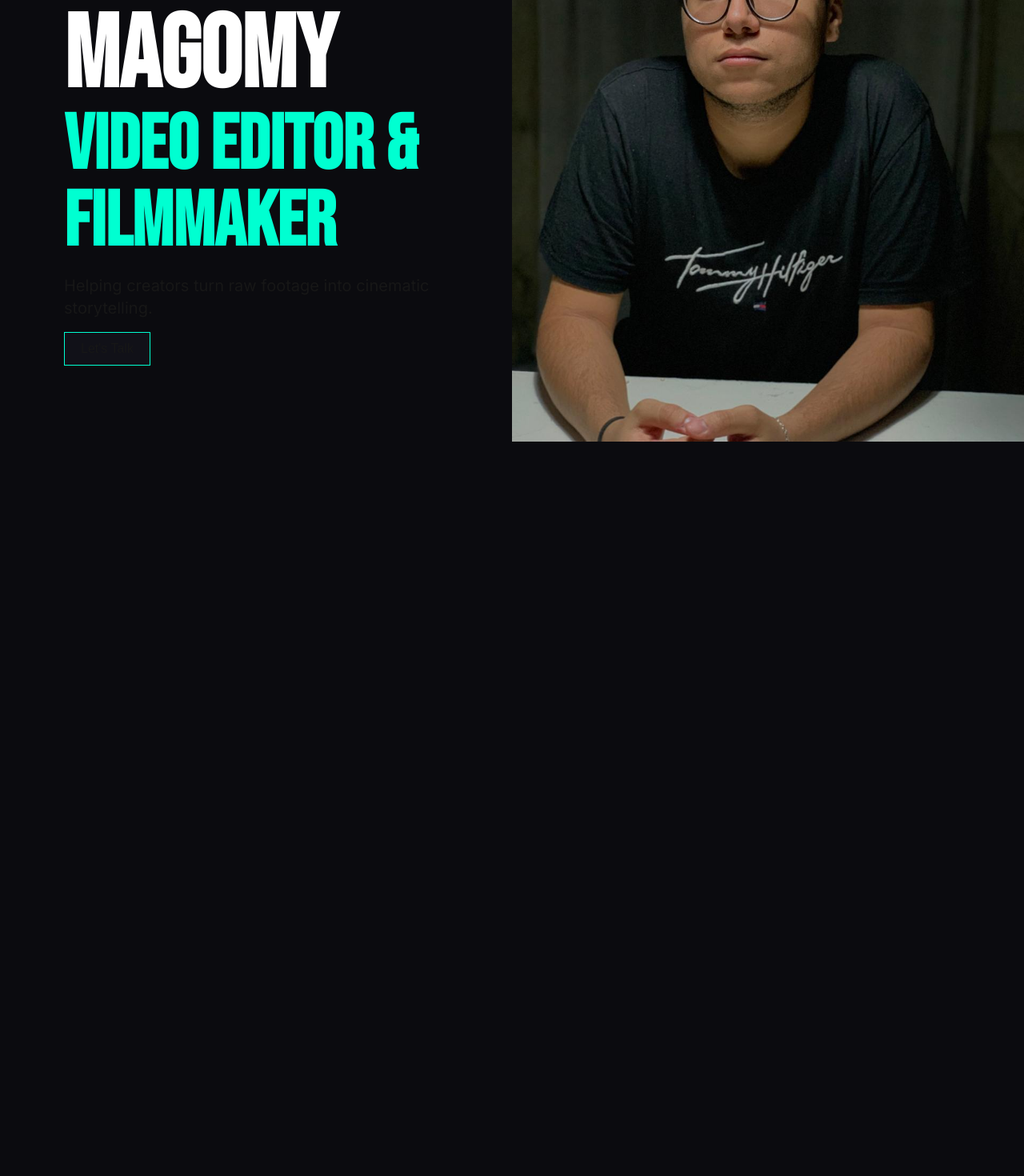
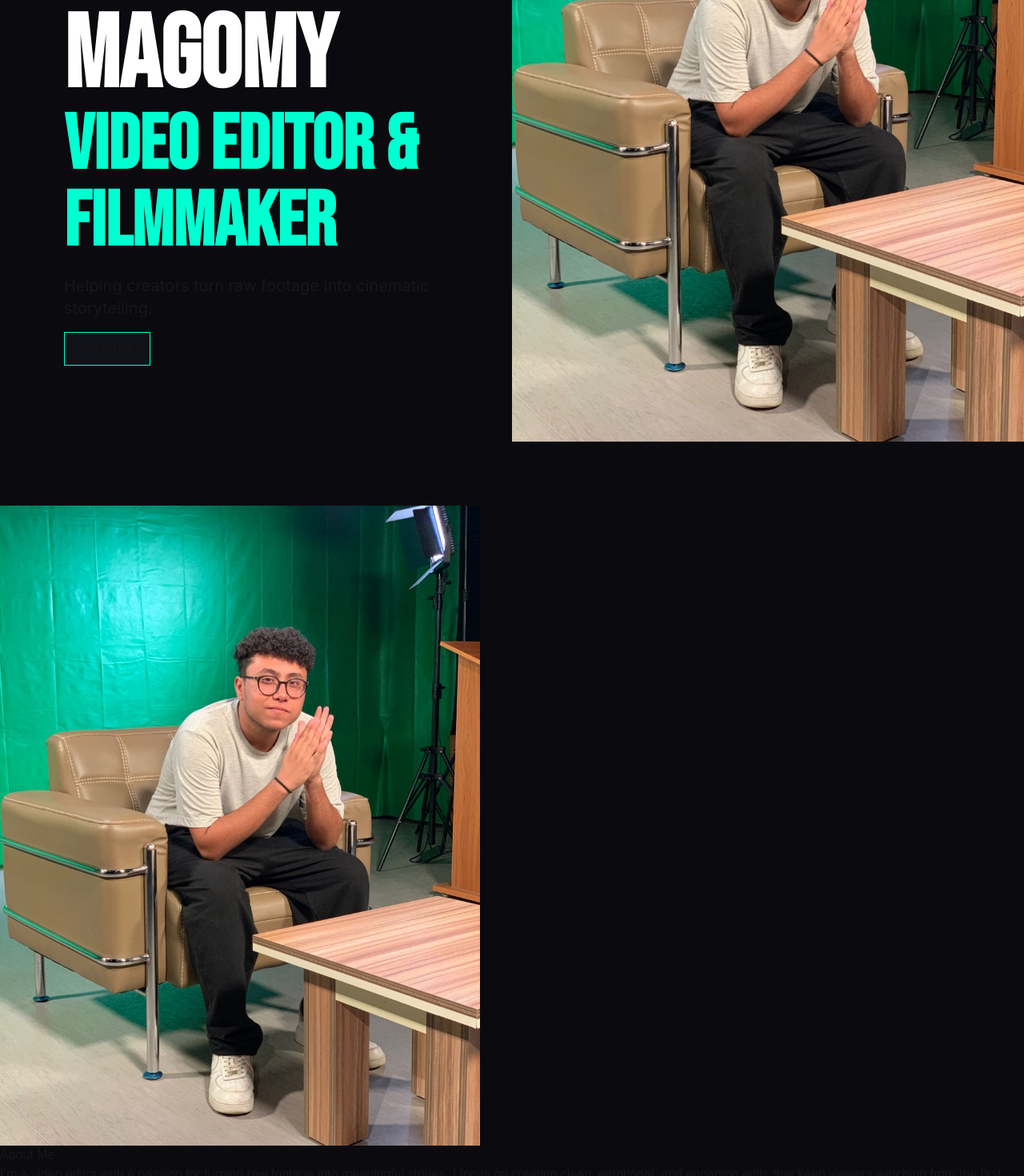
Before and after one commit to klouj-gergis/portfolio-template, a Next.js app: page / in a window 1280 px wide. Shown: the part 168-1638 px from the top of the page at 80% size. Before the commit the page ends 800 px from the top, so only its background shows below. Built offline with nearby package versions, Linux system fonts and the light colour scheme.

Commit message:
before next/font migration

```diff
--- a/app/page.tsx
+++ b/app/page.tsx
@@ -1,25 +1,11 @@
-import Image from "next/image";
+import About from "@/components/About";
+import Hero from "@/components/Hero";
 
 export default function Home() {
   return (
-      <main className="h-screen w-full flex flex-col md:flex-row relative">
-
-
-        <div className=" h-full flex flex-col justify-end items-start gap-4 p-8 -translate-y-3/12 md:translate-y-0 md:w-1/2 md:justify-center xl:pl-20">
-          <h1 className="text-7xl md:text-9xl font-bold text-text-main font-heading">
-          MAGOMY
-        </h1>
-        <h2 className="text-4xl md:text-8xl font-bold text-accent font-heading -mt-4 max-w-[600px]">
-          Video Editor & Filmmaker
-        </h2>
-        <p className="text-xl font-body">
-          Helping creators turn raw footage into cinematic storytelling.
-        </p>
-        <button className="py-2 px-5 bg-cards border border-accent hover:bg-accent hover:text-black ease-in-out duration-200 cursor-pointer">Let's Talk</button>
-        </div>
-        <div className="fixed md:relative top-0 left-0 w-full h-2/6 md:full overflow-hidden -z-10 md:z-0 md:h-full md:w-1/2">
-          <Image src="/about.jpg" alt="Hero Image" width={600} height={400} className="absolute -top-2/6 md:-top-1/6 w-full" />
-        </div>
+      <main className="w-full *:min-h-screen flex flex-col">
+        <Hero />
+        <About />
       </main>
   );
 }
--- /dev/null
+++ b/components/About.tsx
@@ -0,0 +1,15 @@
+import Image from "next/image";
+
+export default function About() {
+  return (
+    <section>
+      <div>
+        <Image src="/about.jpg" alt="About Image" width={600} height={400} />
+      </div>
+      <div>
+        <h1>About Me</h1>
+        <p>I’m a video editor with a passion for turning raw footage into meaningful stories. I focus on creating clean, emotional, and engaging edits that keep viewers watching from the first frame to the last. Whether it’s a short-form reel or a long-form project, I work to make every cut, transition, and sound design choice serve one purpose — impact.</p>
+      </div>
+    </section>
+  )
+}
--- /dev/null
+++ b/components/Hero.tsx
@@ -0,0 +1,23 @@
+import Image from "next/image";
+
+export default function Hero() {
+  return (
+    <section className="h-screen w-full flex flex-col md:flex-row relative">
+      <div className=" h-full flex flex-col justify-end items-start gap-4 p-8 -translate-y-3/12 md:translate-y-0 md:w-1/2 md:justify-center xl:pl-20">
+          <h1 className="text-7xl md:text-9xl font-bold text-text-main font-heading">
+          MAGOMY
+        </h1>
+        <h2 className="text-4xl md:text-8xl font-bold text-accent font-heading -mt-4 max-w-[600px]">
+          Video Editor & Filmmaker
+        </h2>
+        <p className="text-xl font-body">
+          Helping creators turn raw footage into cinematic storytelling.
+        </p>
+        <button className="py-2 px-5 bg-cards border border-accent hover:bg-accent hover:text-black ease-in-out duration-200 cursor-pointer">Let's Talk</button>
+        </div>
+        <div className="fixed md:relative top-0 left-0 w-full h-2/6 md:full overflow-hidden -z-10 md:z-0 md:h-full md:w-1/2">
+          <Image src="/about.jpg" alt="Hero Image" width={600} height={400} className="absolute -top-2/6 md:-top-1/6 w-full" />
+        </div>
+    </section>
+  )
+}
```
Also changed, not shown: public/about.jpg, public/hero.jpg (added).
